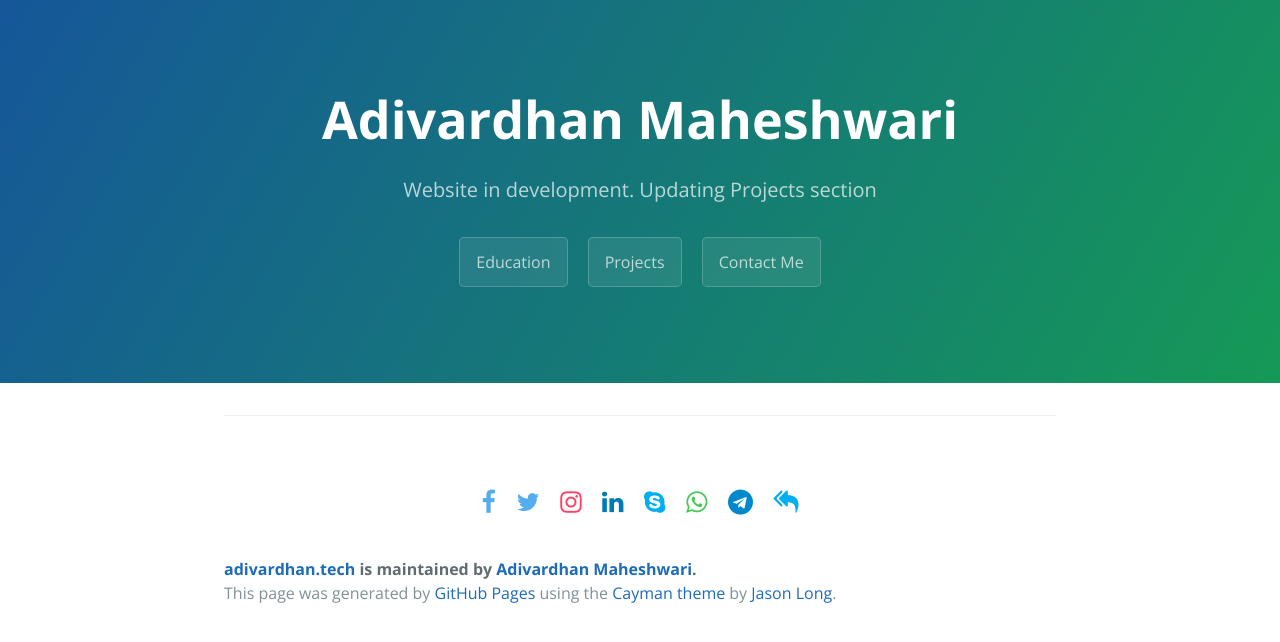
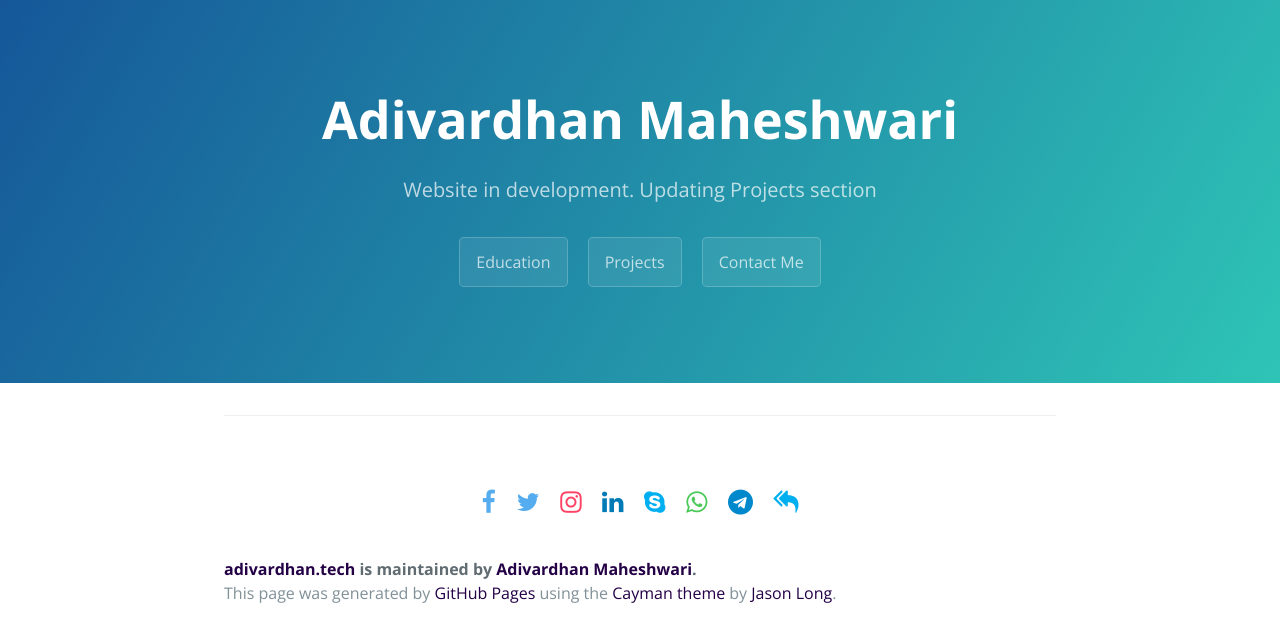
Before and after one commit to adivardhan1000/adivardhan.github.io, a Jekyll site: the page index.html, which Jekyll copies as it is, in a window 1280 px wide. Shown: the top 642 px of the page. Built offline with Jekyll 4.4.1, drawn with Linux system fonts in a browser that asks for light colours.

Commit message:
color scheme update

```diff
--- a/stylesheets/stylesheet.css
+++ b/stylesheets/stylesheet.css
@@ -10,7 +10,7 @@ body {
   color: #606c71; }
 
 a {
-  color: #1e6bb8;
+  color: #240046;
   text-decoration: none; }
   a:hover {
     text-decoration: underline; }
@@ -57,7 +57,7 @@ a {
   color: #fff;
   text-align: center;
   background-color: #159957;
-  background-image: linear-gradient(120deg, #155799, #159957); }
+  background-image: linear-gradient(120deg, #155799, #2ec4b6); }
 
 @media screen and (min-width: 64em) {
   .page-header {
@@ -112,7 +112,7 @@ a {
   margin-top: 2rem;
   margin-bottom: 1rem;
   font-weight: normal;
-  color: #159957; }
+  color: #ff9f1c; }
 .main-content p {
   margin-bottom: 1em; }
 .main-content code {
```
